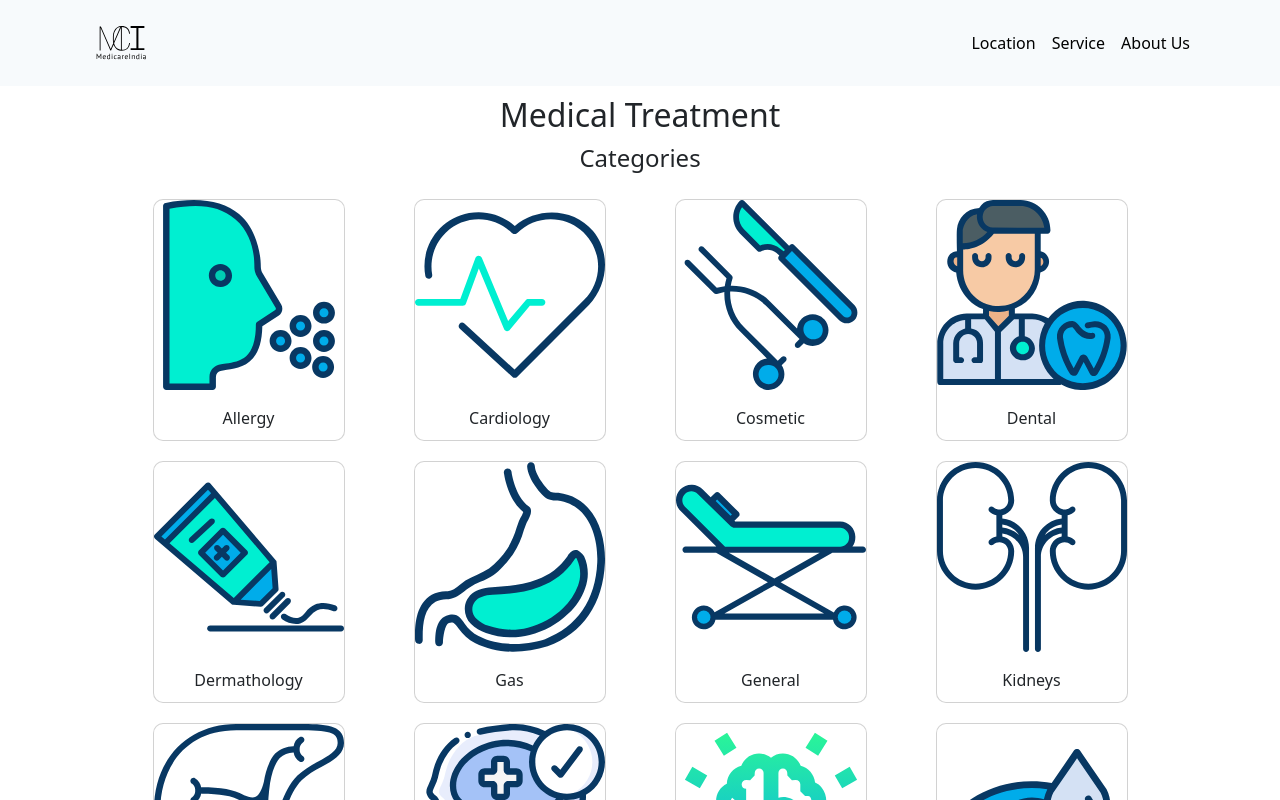
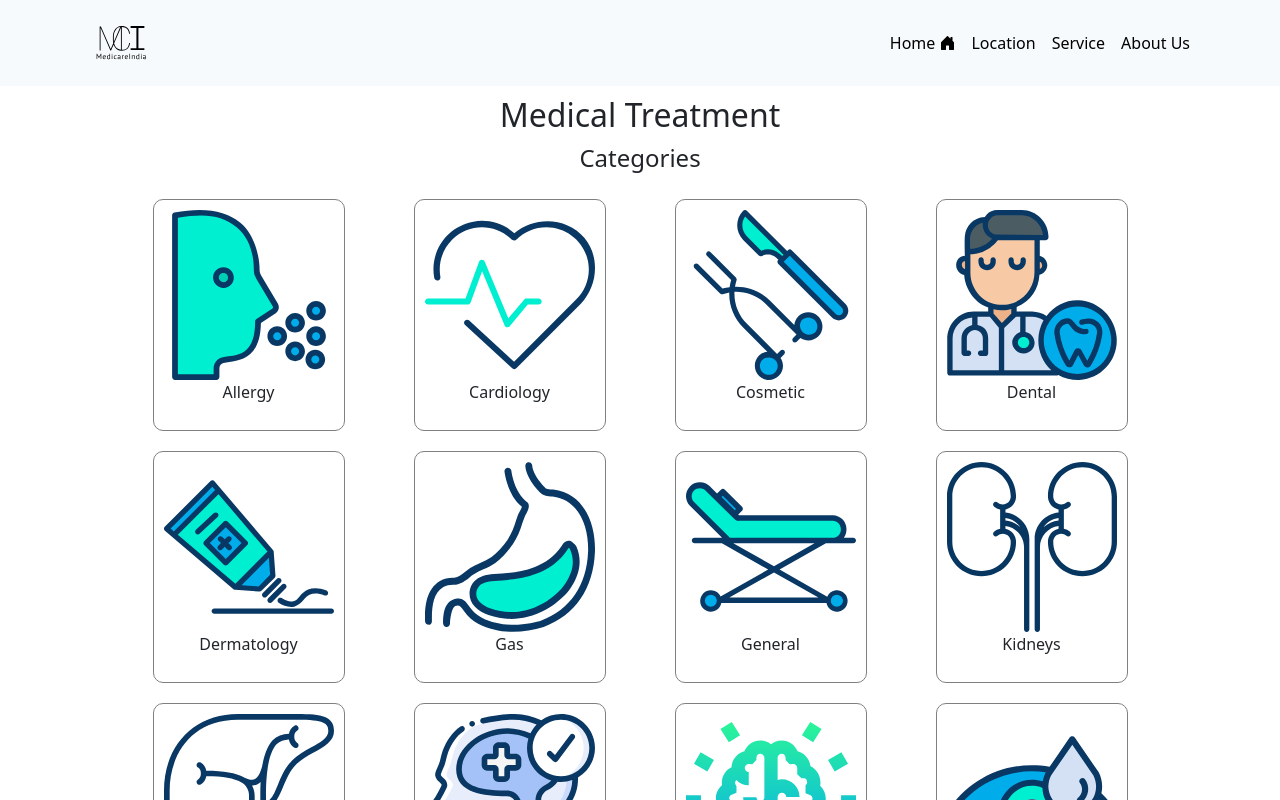
Before and after one commit to SufyaanKhateeb/MedicareIndia, a React (Create React App) app in the folder medicare/: page /service in a window 1280 px wide. Shown: the top 800 px of the page. Built offline with nearby package versions, Linux system fonts and the light colour scheme; no server answers.

Commit message:
Service update

```diff
--- a/medicare/src/App.css
+++ b/medicare/src/App.css
@@ -50,6 +50,7 @@
 }
 
 .category-container{
+    ;
     display: grid;
     justify-content: space-around;
     grid-gap: 20px;
@@ -57,14 +58,29 @@
     margin: 2% 10%;
 }
 
-.card-body{
-    height: 50px;
-}
+
 
 .card-round{
+    cursor: pointer;
     border-radius: 10px !important;
-    border: 1px solid grey;}
+    padding: 10px !important;
+    border: 1px solid grey !important;}
 
 .dataCardcontainer {
     margin-top: 10px;
 }
+
+.service-other-container{
+    margin: 3.5% 5%;
+
+}
+.service-inner-container
+{
+    display: flex;
+    justify-content: space-between;
+}
+
+.input-box{
+    display: flex;
+    flex-direction: column;
+}
--- a/medicare/src/components/DataCard.jsx
+++ b/medicare/src/components/DataCard.jsx
@@ -6,6 +6,7 @@ const DataCard = ({key,hospital}) => {
       <div class="card  w-75 m-auto" >
         <div class="card-header">{hospital[3]}</div>
         <div class="card-body">
+          <h5 class="card-title">name</h5>
           <h5 class="card-title">treatment/service</h5>
           <p class="card-text">
             location
--- a/medicare/src/components/pages/Service.jsx
+++ b/medicare/src/components/pages/Service.jsx
@@ -2,8 +2,10 @@ import React from 'react'
 import { useEffect, useState } from 'react'
 
 const Service = () => {
-    const [fetchData, setFetchData]=useState({});
+    const [fetchData, setFetchData] = useState({});
     const [service, setService] = useState("");
+    const [category, setCategory] = useState("");
+    const [catPage, setCatPage] = useState(true);
     useEffect(() => {
         fetch("https://medicareind-api.herokuapp.com/")
             .then(res => res.json())
@@ -17,7 +19,7 @@ const Service = () => {
         "Cardiology",
         "Cosmetic",
         "Dental",
-        "Dermathology",
+        "Dermatology",
         "Gas",
         "General",
         "Kidneys",
@@ -29,17 +31,19 @@ const Service = () => {
         "Sleep",
     ]
     return (
+
         <div className="service-container">
+            {catPage ? (<div>
                 <div className='header-service'>
-                <h2 style={{textAlign:"center", marginTop:"10px"}}>Medical Treatment</h2>
+                    <h2 style={{ textAlign: "center", marginTop: "10px" }}>Medical Treatment</h2>
                     <h4 style={{ textAlign: "center", marginTop: "10px" }}>Categories</h4>
                 </div>
-            <div class="category-container">
+                <div class="category-container" onClick={()=>setCatPage(!catPage)} >
                     {
-                sources.map((source,index)=>{
+                        sources.map((source, index) => {
                             return (<div class="card card-round" style={{ width: "12rem" }}>
                                 <img src={`/img/serviceImg/${source}.svg`} className="card-img-top" alt="..." />
-                        <div class="card-body">
+                                <div class="card-body-service">
                                     <p style={{ textAlign: "center" }}>{source}</p>
                                 </div>
                             </div>);
@@ -47,6 +51,17 @@ const Service = () => {
                     }
 
                 </div>
+            </div>) : (
+                <div className="service-other-container">
+                        <div className="service-inner-container">
+                        <button className="btn btn-primary" onClick={() => setCatPage(!catPage)}>Select Category</button>
+                        <div className="input-box">
+                        <label htmlFor="price">Set Range: 250000-2000000</label>
+                        <input id="price" type="range"></input>
+                        </div>
+                    </div>
+                </div>)}
+
         </div>
     )
 }
--- a/medicare/src/components/pages/pageComp/Nav.jsx
+++ b/medicare/src/components/pages/pageComp/Nav.jsx
@@ -24,6 +24,13 @@ const Nav = () => {
                 </button>
                 <div className="collapse navbar-collapse" id="navbarSupportedContent">
                     <ul className="navbar-nav mb-2 mb-lg-0">
+                        <li className="nav-item">
+                            <Link to="/" style={{ textDecoration: "none" }}>
+                                <a className="nav-link active" aria-current="page" href="/">
+                                    Home <i class="bi bi-house-door-fill"></i>
+                                </a>
+                            </Link>
+                        </li>
                         <li className="nav-item">
                             <Link to="/location" style={{ textDecoration: "none" }}>
                                 <a className="nav-link active" aria-current="page" href="/">
```
Also changed, not shown: medicare/public/img/serviceImg/dermatology.svg (renamed from medicare/public/img/serviceImg/dermathology.svg). Lines whose indentation alone changed are shown as unchanged.
